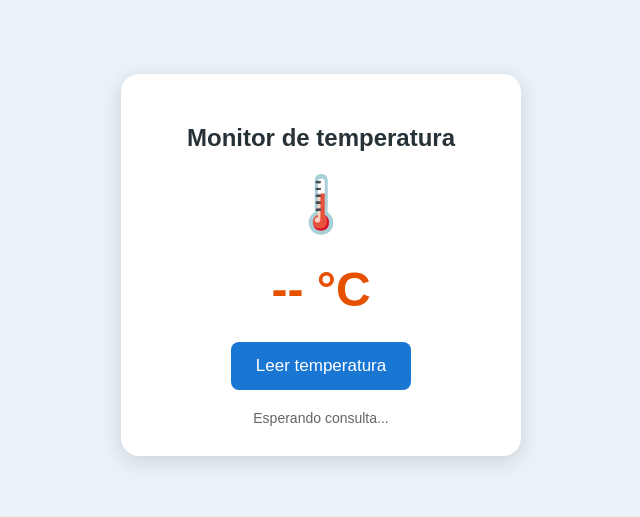
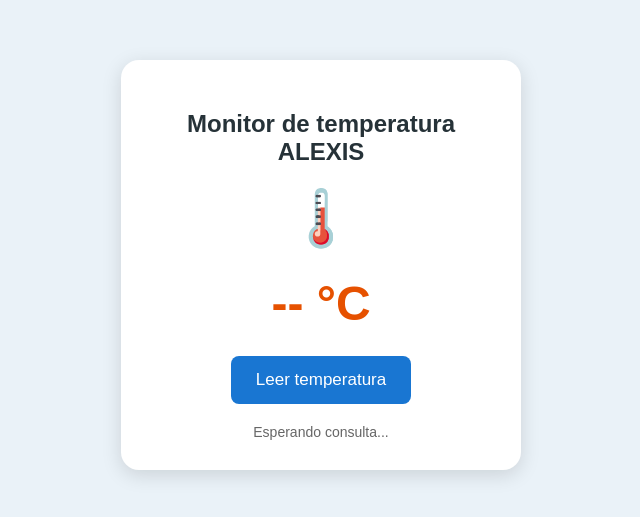
Before and after one commit to ramirezcastaneda1217-lab/PRUEBA_IOT, a plain HTML site: page index.html in a window 1280 px wide. Shown: the part 135-652 px from the top of the page, without its empty margins (319-959 px from the left). Drawn offline with Linux system fonts and the light colour scheme.

Commit message:
Update index.html

```diff
--- a/index.html
+++ b/index.html
@@ -66,7 +66,7 @@
 
 <div class="panel">
 
-    <h2>Monitor de temperatura</h2>
+    <h2>Monitor de temperatura ALEXIS</h2>
 
     <div class="icono">🌡️</div>
 
```
